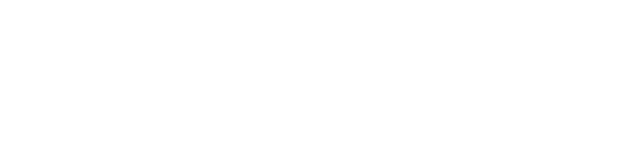
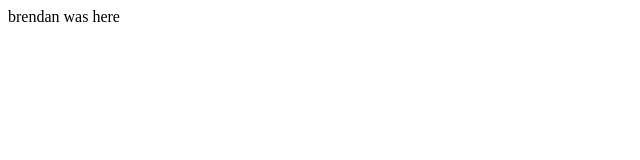
Before and after one commit to rmacohen/NewGuessingGameRepo, a plain HTML site: page index.html in a window 1280 px wide. Shown: the whole page, without its empty margins (0-640 px from the left). Drawn offline with Linux system fonts and the light colour scheme.

Commit message:
2nd commit

```diff
--- a/index.html
+++ b/index.html
@@ -11,3 +11,5 @@
 <body>
 </body>
 </html>
+
+brendan was here
```
